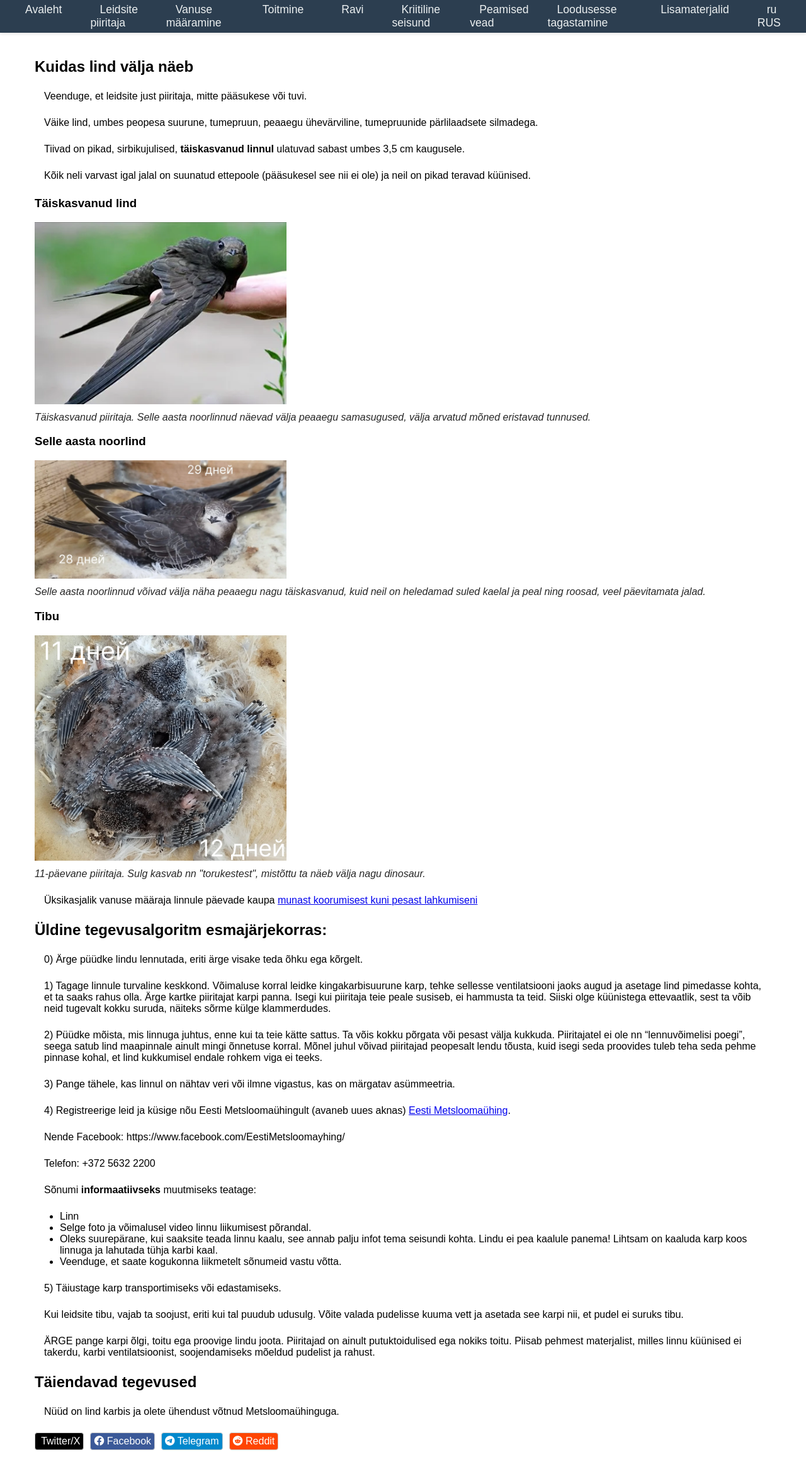
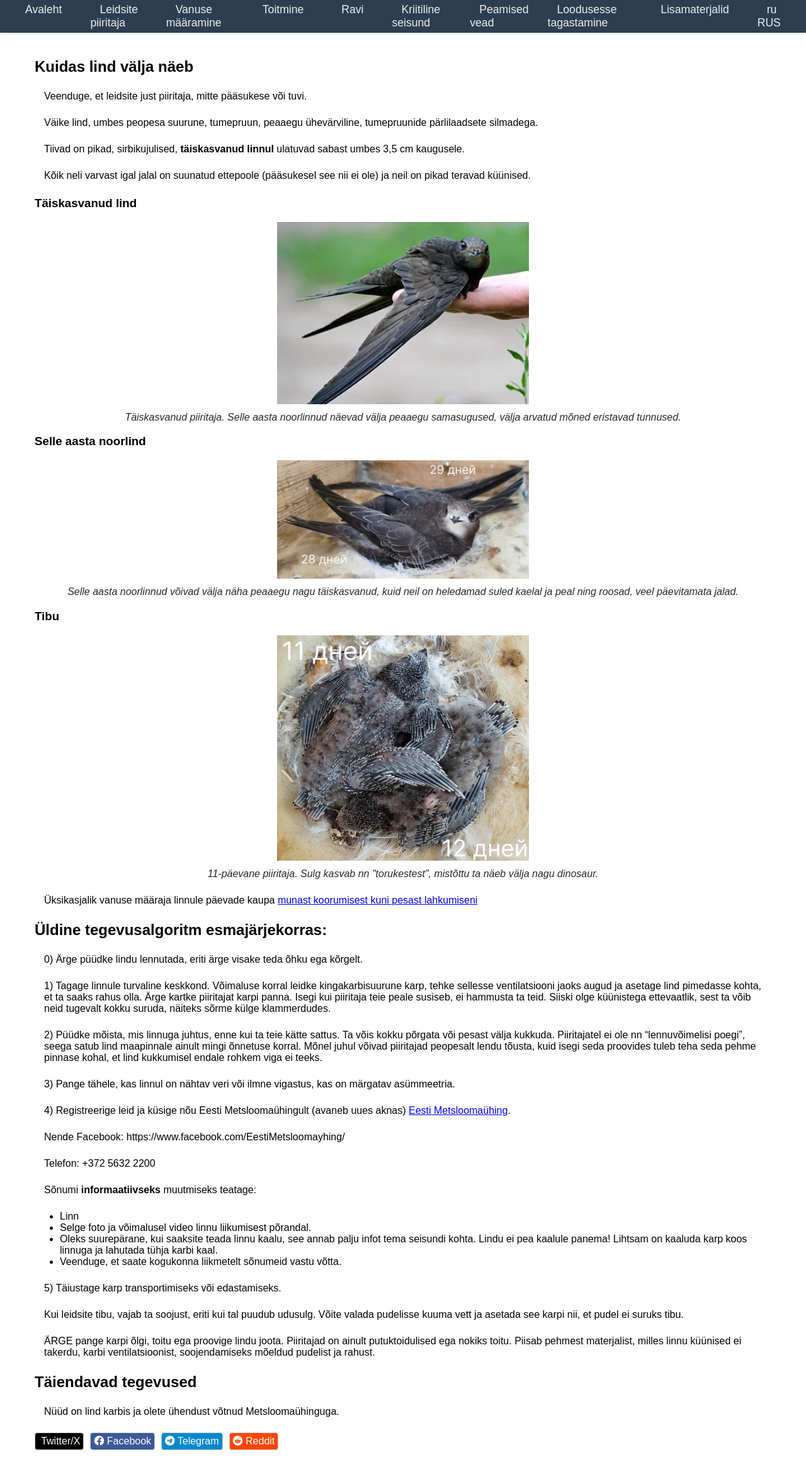
Before and after one commit to loodus-wiki/apus-apus, a Jekyll site: the page built from docs/est/index.md, in a window 1280 px wide. Shown: the whole page at 63% size. Built offline with Jekyll 4.4.1, drawn with Linux system fonts in a browser that asks for light colours.

```diff
--- a/docs/assets/css/style.css
+++ b/docs/assets/css/style.css
@@ -375,6 +375,9 @@
 figure {
   margin-inline-start: 0;
   margin-inline-end: 0;
+  /* <cener for figure> */
+    margin: 0 auto;
+    text-align: center;
 }
 
 figcaption {
```
